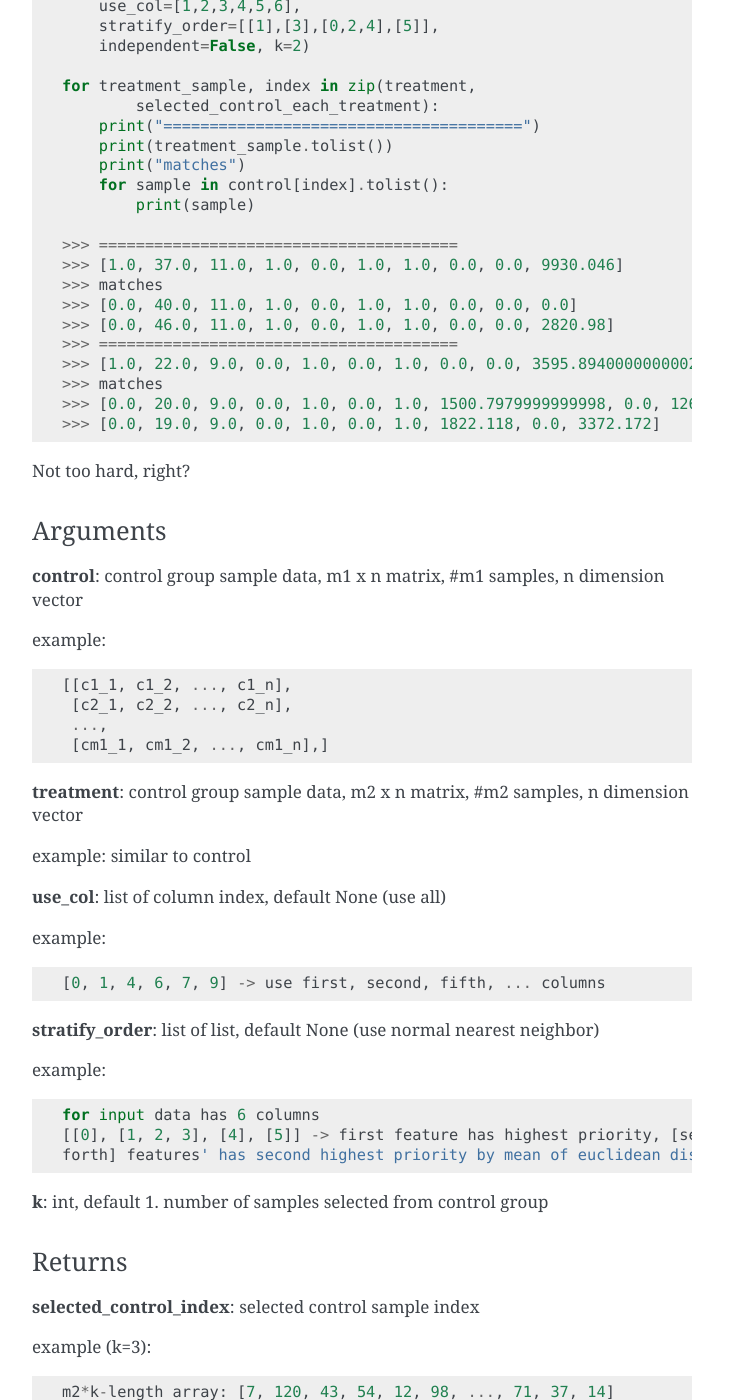
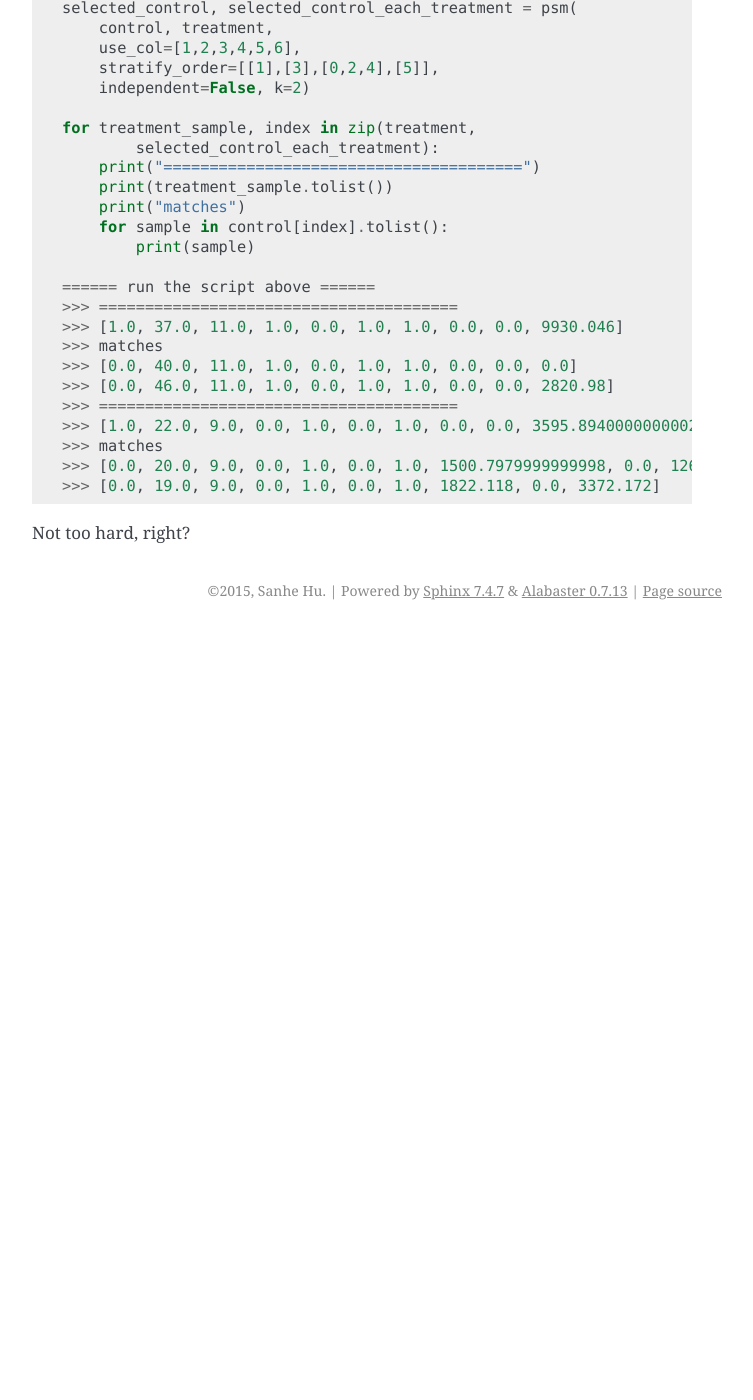
Before and after one commit to MacHu-GWU/ctmatching-project, a Sphinx documentation site: the page built from source/quickstart.rst, in a window 1280 px wide and 1400 px high, scrolled down 1330 px. Shown: the whole window, without its empty margins (388-1141 px from the left). Built offline with Sphinx 7.4.7, drawn with Linux system fonts in a browser that asks for light colours; pages that are not in the unit, such as notebooks, are missing from menus; after the commit the page ends 1960 px from its top, so only the background shows below that; some of the changed text lies outside the part shown.

```diff
--- a/source/quickstart.rst
+++ b/source/quickstart.rst
@@ -24,6 +24,7 @@ We just select most similar sample from control for each treatment sample:
 		selected_control_each_treatment):
 	    print("%s matches %s" % (treatment_sample, control[index]))
 
+	====== run the script above ======
 	>>> [ 8.  3.  8.] matches [[ 10.   0.   7.]]
 	>>> [ 2. -3.  4.] matches [[ 1.  4.  8.]]
 
@@ -38,6 +39,7 @@ Want to set feature3 more important? Let's do stratified matching:
 		selected_control_each_treatment):
 	    print("%s matches %s" % (treatment_sample, control[index]))
 
+	====== run the script above ======
 	>>> [ 8.  3.  8.] matches [[ 1.  4.  8.]]
 	>>> [ 2. -3.  4.] matches [[ 10.   0.   7.]]
 
@@ -47,7 +49,7 @@ Advance Usage
 
 Sometimes we only want selected columns to use for matching. Sometimes we want search Minimal similar sample by feature1, with same feature1 value, then start considering feature2. We may need multiple matches. We may want every treatment sample to select different control samples.
 
-For description of all arguments, go here `Arguments`_.
+For description of all arguments, go here :func:`ctmatching.core.psm`
 
 A complicate example looks like:
 
@@ -75,6 +77,7 @@ A complicate example looks like:
 	    for sample in control[index].tolist():
 	        print(sample)
 
+	====== run the script above ======
 	>>> =======================================
 	>>> [1.0, 37.0, 11.0, 1.0, 0.0, 1.0, 1.0, 0.0, 0.0, 9930.046]
 	>>> matches
@@ -87,60 +90,3 @@ A complicate example looks like:
 	>>> [0.0, 19.0, 9.0, 0.0, 1.0, 0.0, 1.0, 1822.118, 0.0, 3372.172]
 
 Not too hard, right?
-
-Arguments
-~~~~~~~~~
-
-**control**: control group sample data, m1 x n matrix, #m1 samples, n dimension vector
-
-example: ::
-
-	[[c1_1, c1_2, ..., c1_n],
-	 [c2_1, c2_2, ..., c2_n],
-	 ...,
-	 [cm1_1, cm1_2, ..., cm1_n],]
-
-
-**treatment**: control group sample data, m2 x n matrix, #m2 samples, n dimension vector
-
-example: similar to control
-
-
-**use_col**: list of column index, default None (use all)
-
-example: ::
-
-    [0, 1, 4, 6, 7, 9] -> use first, second, fifth, ... columns
-
-
-**stratify_order**: list of list, default None (use normal nearest neighbor)
-
-example: ::
-
-    for input data has 6 columns
-    [[0], [1, 2, 3], [4], [5]] -> first feature has highest priority, [second, third,
-    forth] features' has second highest priority by mean of euclidean distance, ...
-
-
-**k**: int, default 1. number of samples selected from control group
-
-
-Returns
-~~~~~~~
-
-**selected_control_index**: selected control sample index
-
-example (k=3): ::
-
-    m2*k-length array: [7, 120, 43, 54, 12, 98, ..., 71, 37, 14]
-
-
-**selected_control_index_for_each_treatment**: selected control sample index for each treatment sample
-
-example (k=3): ::
-
-    [[7, 120, 43],
-     [54, 12, 98],
-     ...,
-     [71, 37, 14],] -> for treatment[0], we have control[7], control[120], control[43]
-     matched by mean of stratification.
```
Also changed, not shown: README.rst (+9 -104 lines), setup.py (+11 -11 lines), source/about.rst (renamed from source/license.rst, +32 -2 lines), source/author.rst (deleted, +0 -25 lines), source/index.rst (+6 -3 lines), source/install.rst (+17 -10 lines), 4 other files.
